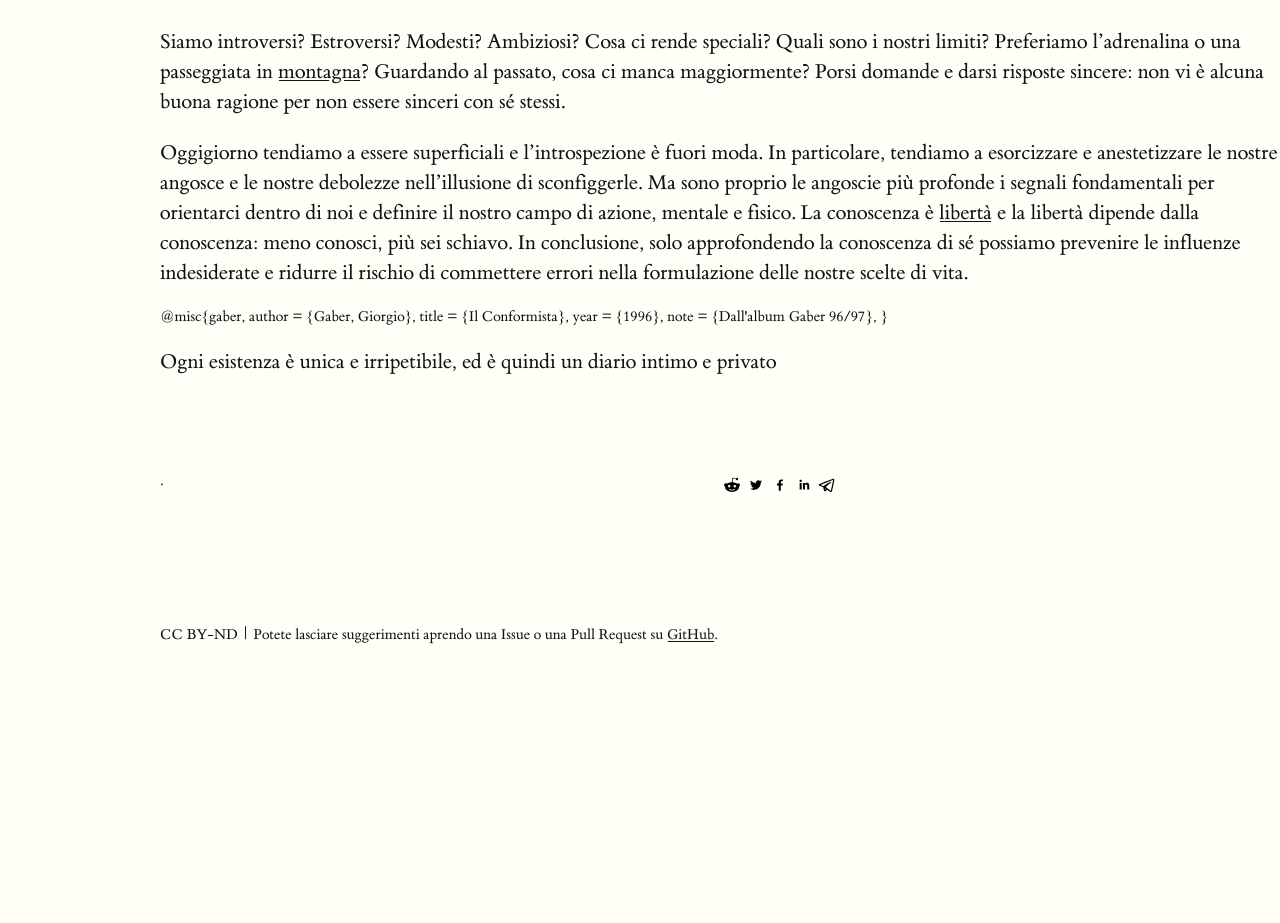
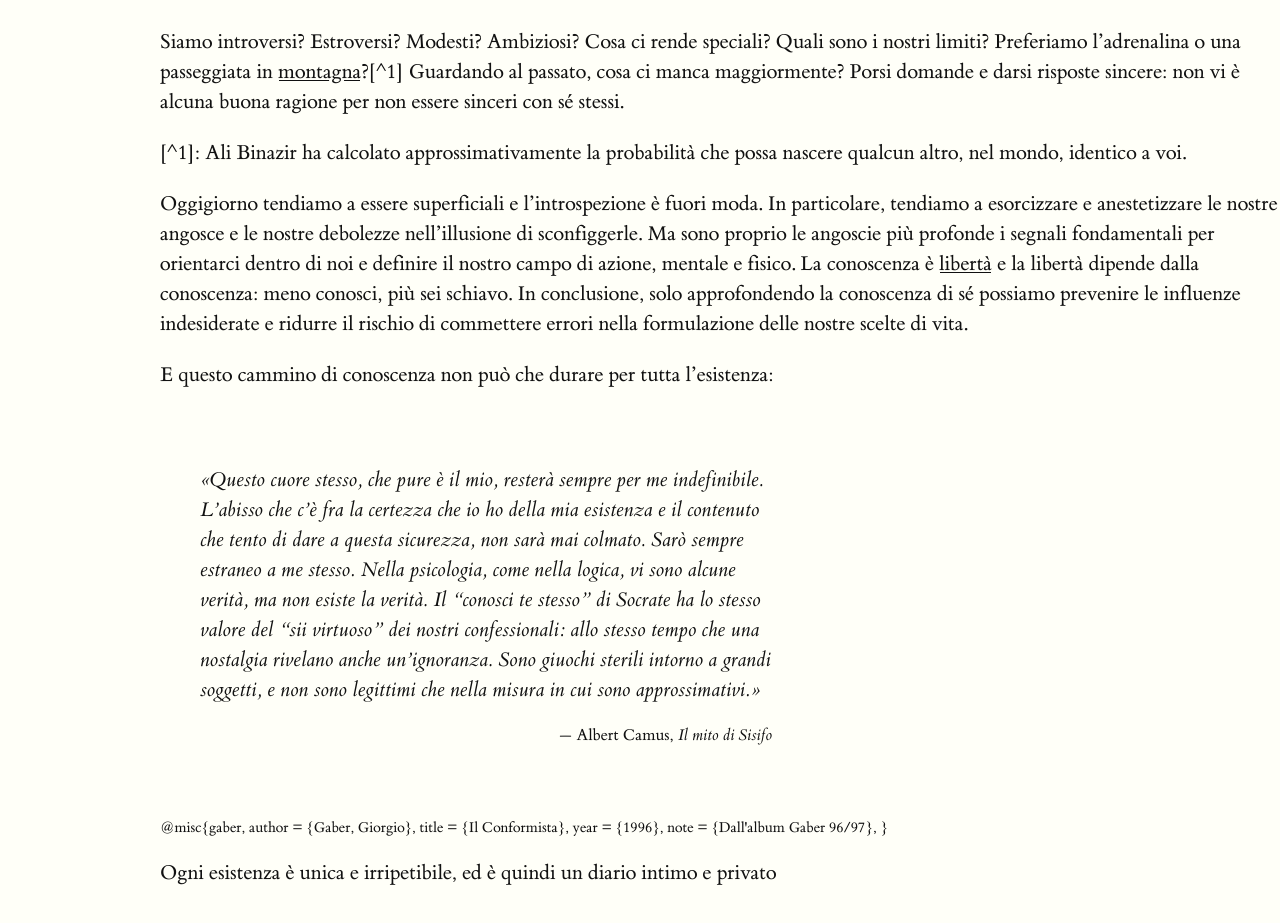
Before and after one commit to parry84/parry84.github.io, a Gatsby site: page /notes/introspezione in a window 1280 px wide. Shown: the part 920-1843 px from the top of the page. Before the commit the page ends 1615 px from the top, so only its background shows below. Built offline with nearby package versions, Linux system fonts and the light colour scheme; Gatsby itself is replaced by a stand-in of ours; a web font is replaced by a local one.

Commit message:
💬 update note about introspection

```diff
--- a/src/notes/introspezione.md
+++ b/src/notes/introspezione.md
@@ -26,9 +26,19 @@ La soluzione sta quindi nella profondità del pensiero: incorporiamo condizionam
 
 </div>
 
-Siamo introversi? Estroversi? Modesti? Ambiziosi? Cosa ci rende speciali? Quali sono i nostri limiti? Preferiamo l’adrenalina o una passeggiata in [montagna](/notes/montagna/)? Guardando al passato, cosa ci manca maggiormente? Porsi domande e darsi risposte sincere: non vi è alcuna buona ragione per non essere sinceri con sé stessi.
+Siamo introversi? Estroversi? Modesti? Ambiziosi? Cosa ci rende speciali? Quali sono i nostri limiti? Preferiamo l’adrenalina o una passeggiata in [montagna](/notes/montagna/)?[^1] Guardando al passato, cosa ci manca maggiormente? Porsi domande e darsi risposte sincere: non vi è alcuna buona ragione per non essere sinceri con sé stessi.
+
+[^1]: Ali Binazir ha calcolato approssimativamente la probabilità che possa nascere qualcun altro, nel mondo, identico a voi.
 
 Oggigiorno tendiamo a essere superficiali e l’introspezione è fuori moda. In particolare, tendiamo a esorcizzare e anestetizzare le nostre angosce e le nostre debolezze nell’illusione di sconfiggerle. Ma sono proprio le angoscie più profonde i segnali fondamentali per orientarci dentro di noi e definire il nostro campo di azione, mentale e fisico. La conoscenza è [libertà](/notes/libero/) e la libertà dipende dalla conoscenza: meno conosci, più sei schiavo. In conclusione, solo approfondendo la conoscenza di sé possiamo prevenire le influenze indesiderate e ridurre il rischio di commettere errori nella formulazione delle nostre scelte di vita.
+
+E questo cammino di conoscenza non può che durare per tutta l’esistenza:
+
+<div class='epigraph'>
+
+> «Questo cuore stesso, che pure è il mio, resterà sempre per me indefinibile. L’abisso che c’è fra la certezza che io ho della mia esistenza e il contenuto che tento di dare a questa sicurezza, non sarà mai colmato. Sarò sempre estraneo a me stesso. Nella psicologia, come nella logica, vi sono alcune verità, ma non esiste la verità. Il “conosci te stesso” di Socrate ha lo stesso valore del “sii virtuoso” dei nostri confessionali: allo stesso tempo che una nostalgia rivelano anche un’ignoranza. Sono giuochi sterili intorno a grandi soggetti, e non sono legittimi che nella misura in cui sono approssimativi.» <footer> — Albert Camus, _Il mito di Sisifo_</footer>
+
+</div>
 
 <bibliography>
 @misc{gaber,
```
